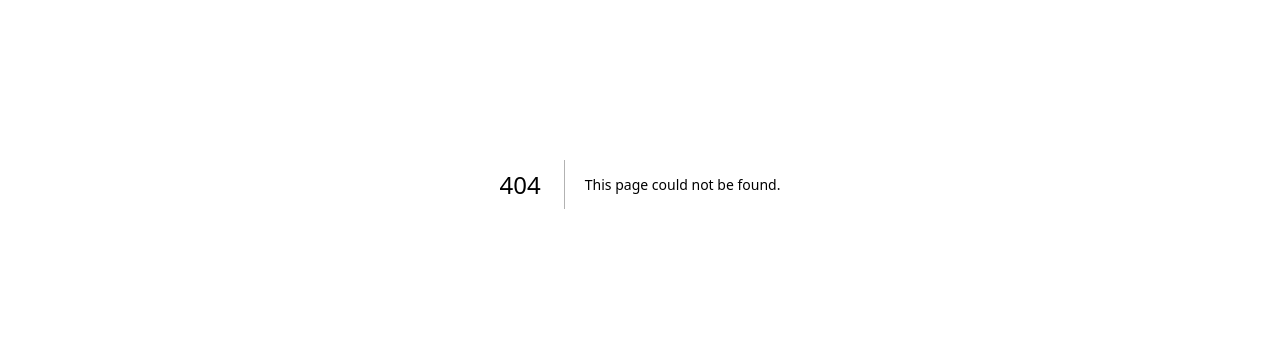
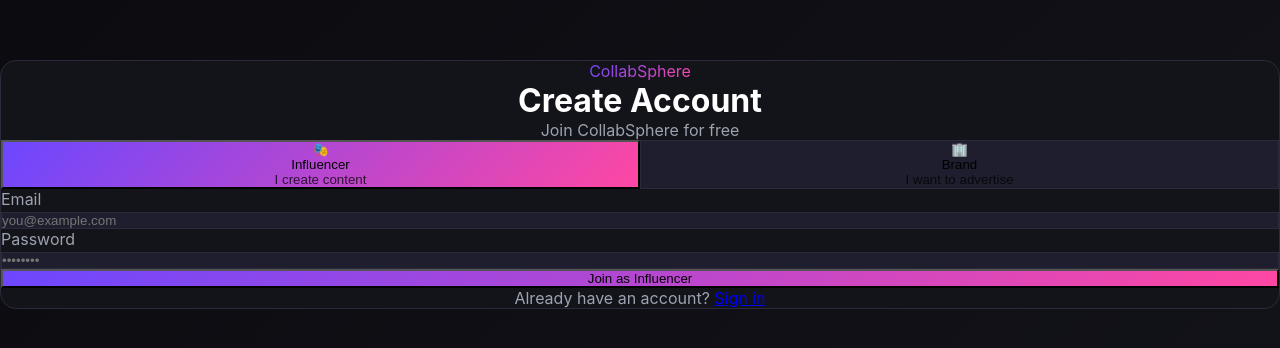
Before and after one commit to MohitDhawan52/collabkaro, a Next.js app: page /auth/register in a window 1280 px wide. Before the commit this address had no page. Shown: the part 216-564 px from the top of the page. Built offline with nearby package versions, Linux system fonts and the light colour scheme; no server answers.

Commit message:
Add login and register pages

```diff
--- /dev/null
+++ b/app/auth/login/page.tsx
@@ -0,0 +1,96 @@
+'use client'
+import { useState } from 'react'
+import { supabase } from '@/lib/supabase'
+import Link from 'next/link'
+import { useRouter } from 'next/navigation'
+
+export default function Login() {
+  const router = useRouter()
+  const [email, setEmail] = useState('')
+  const [password, setPassword] = useState('')
+  const [loading, setLoading] = useState(false)
+  const [error, setError] = useState('')
+
+  const handleLogin = async (e: React.FormEvent) => {
+    e.preventDefault()
+    setLoading(true)
+    setError('')
+
+    const { data, error } = await supabase.auth.signInWithPassword({ email, password })
+
+    if (error) {
+      setError(error.message)
+      setLoading(false)
+      return
+    }
+
+    const { data: profile } = await supabase
+      .from('profiles')
+      .select('role')
+      .eq('id', data.user.id)
+      .single()
+
+    if (profile?.role === 'influencer') router.push('/dashboard/influencer')
+    else if (profile?.role === 'brand') router.push('/dashboard/brand')
+    else router.push('/')
+  }
+
+  return (
+    <main className="min-h-screen flex items-center justify-center px-4" style={{background: 'linear-gradient(135deg, #0a0a0f 0%, #13131a 100%)'}}>
+      <div className="card p-10 w-full max-w-md">
+        <div className="text-center mb-8">
+          <Link href="/" className="text-2xl font-bold gradient-text">CollabSphere</Link>
+          <h1 className="text-3xl font-bold mt-4 mb-2">Welcome Back</h1>
+          <p style={{color: '#9ca3af'}}>Sign in to your account</p>
+        </div>
+
+        {error && (
+          <div className="mb-6 p-4 rounded-xl text-red-400 text-sm" style={{background: 'rgba(239,68,68,0.1)', border: '1px solid rgba(239,68,68,0.3)'}}>
+            {error}
+          </div>
+        )}
+
+        <form onSubmit={handleLogin} className="flex flex-col gap-5">
+          <div>
+            <label className="block text-sm font-medium mb-2" style={{color: '#9ca3af'}}>Email</label>
+            <input
+              type="email"
+              value={email}
+              onChange={e => setEmail(e.target.value)}
+              placeholder="you@example.com"
+              required
+              className="w-full px-4 py-3 rounded-xl text-white outline-none focus:border-purple-500 transition-all"
+              style={{background: '#1e1e2e', border: '1px solid #2a2a3a'}}
+            />
+          </div>
+          <div>
+            <label className="block text-sm font-medium mb-2" style={{color: '#9ca3af'}}>Password</label>
+            <input
+              type="password"
+              value={password}
+              onChange={e => setPassword(e.target.value)}
+              placeholder="••••••••"
+              required
+              className="w-full px-4 py-3 rounded-xl text-white outline-none focus:border-purple-500 transition-all"
+              style={{background: '#1e1e2e', border: '1px solid #2a2a3a'}}
+            />
+          </div>
+          <button
+            type="submit"
+            disabled={loading}
+            className="w-full py-3 rounded-xl text-white font-semibold gradient-bg hover:opacity-90 transition-all mt-2"
+          >
+            {loading ? 'Signing in...' : 'Sign In'}
+          </button>
+        </form>
+
+        <p className="text-center mt-6" style={{color: '#9ca3af'}}>
+          Don't have an account?{' '}
+          <Link href="/auth/register" className="text-purple-400 hover:text-purple-300 font-medium">
+            Sign up free
+          </Link>
+        </p>
+      </div>
+    </main>
+  )
+}
--- /dev/null
+++ b/app/auth/register/page.tsx
@@ -0,0 +1,121 @@
+'use client'
+import { useState } from 'react'
+import { supabase } from '@/lib/supabase'
+import Link from 'next/link'
+import { useRouter } from 'next/navigation'
+
+export default function Register() {
+  const router = useRouter()
+  const [role, setRole] = useState<'influencer' | 'brand'>('influencer')
+  const [email, setEmail] = useState('')
+  const [password, setPassword] = useState('')
+  const [loading, setLoading] = useState(false)
+  const [error, setError] = useState('')
+
+  const handleRegister = async (e: React.FormEvent) => {
+    e.preventDefault()
+    setLoading(true)
+    setError('')
+
+    const { data, error } = await supabase.auth.signUp({ email, password })
+
+    if (error) {
+      setError(error.message)
+      setLoading(false)
+      return
+    }
+
+    if (data.user) {
+      await supabase.from('profiles').insert({
+        id: data.user.id,
+        email,
+        role
+      })
+
+      if (role === 'influencer') router.push('/onboarding/influencer')
+      else router.push('/onboarding/brand')
+    }
+  }
+
+  return (
+    <main className="min-h-screen flex items-center justify-center px-4" style={{background: 'linear-gradient(135deg, #0a0a0f 0%, #13131a 100%)'}}>
+      <div className="card p-10 w-full max-w-md">
+        <div className="text-center mb-8">
+          <Link href="/" className="text-2xl font-bold gradient-text">CollabSphere</Link>
+          <h1 className="text-3xl font-bold mt-4 mb-2">Create Account</h1>
+          <p style={{color: '#9ca3af'}}>Join CollabSphere for free</p>
+        </div>
+
+        {/* Role Selector */}
+        <div className="grid grid-cols-2 gap-3 mb-6">
+          <button
+            onClick={() => setRole('influencer')}
+            className={`p-4 rounded-xl text-center transition-all ${role === 'influencer' ? 'gradient-bg text-white' : 'text-gray-400 hover:border-purple-500'}`}
+            style={role !== 'influencer' ? {background: '#1e1e2e', border: '1px solid #2a2a3a'} : {}}
+          >
+            <div className="text-2xl mb-1">🎭</div>
+            <div className="font-semibold">Influencer</div>
+            <div className="text-xs mt-1 opacity-75">I create content</div>
+          </button>
+          <button
+            onClick={() => setRole('brand')}
+            className={`p-4 rounded-xl text-center transition-all ${role === 'brand' ? 'gradient-bg text-white' : 'text-gray-400 hover:border-purple-500'}`}
+            style={role !== 'brand' ? {background: '#1e1e2e', border: '1px solid #2a2a3a'} : {}}
+          >
+            <div className="text-2xl mb-1">🏢</div>
+            <div className="font-semibold">Brand</div>
+            <div className="text-xs mt-1 opacity-75">I want to advertise</div>
+          </button>
+        </div>
+
+        {error && (
+          <div className="mb-6 p-4 rounded-xl text-red-400 text-sm" style={{background: 'rgba(239,68,68,0.1)', border: '1px solid rgba(239,68,68,0.3)'}}>
+            {error}
+          </div>
+        )}
+
+        <form onSubmit={handleRegister} className="flex flex-col gap-5">
+          <div>
+            <label className="block text-sm font-medium mb-2" style={{color: '#9ca3af'}}>Email</label>
+            <input
+              type="email"
+              value={email}
+              onChange={e => setEmail(e.target.value)}
+              placeholder="you@example.com"
+              required
+              className="w-full px-4 py-3 rounded-xl text-white outline-none transition-all"
+              style={{background: '#1e1e2e', border: '1px solid #2a2a3a'}}
+            />
+          </div>
+          <div>
+            <label className="block text-sm font-medium mb-2" style={{color: '#9ca3af'}}>Password</label>
+            <input
+              type="password"
+              value={password}
+              onChange={e => setPassword(e.target.value)}
+              placeholder="••••••••"
+              required
+              minLength={6}
+              className="w-full px-4 py-3 rounded-xl text-white outline-none transition-all"
+              style={{background: '#1e1e2e', border: '1px solid #2a2a3a'}}
+            />
+          </div>
+          <button
+            type="submit"
+            disabled={loading}
+            className="w-full py-3 rounded-xl text-white font-semibold gradient-bg hover:opacity-90 transition-all mt-2"
+          >
+            {loading ? 'Creating account...' : `Join as ${role === 'influencer' ? 'Influencer' : 'Brand'}`}
+          </button>
+        </form>
+
+        <p className="text-center mt-6" style={{color: '#9ca3af'}}>
+          Already have an account?{' '}
+          <Link href="/auth/login" className="text-purple-400 hover:text-purple-300 font-medium">
+            Sign in
+          </Link>
+        </p>
+      </div>
+    </main>
+  )
+}
```
